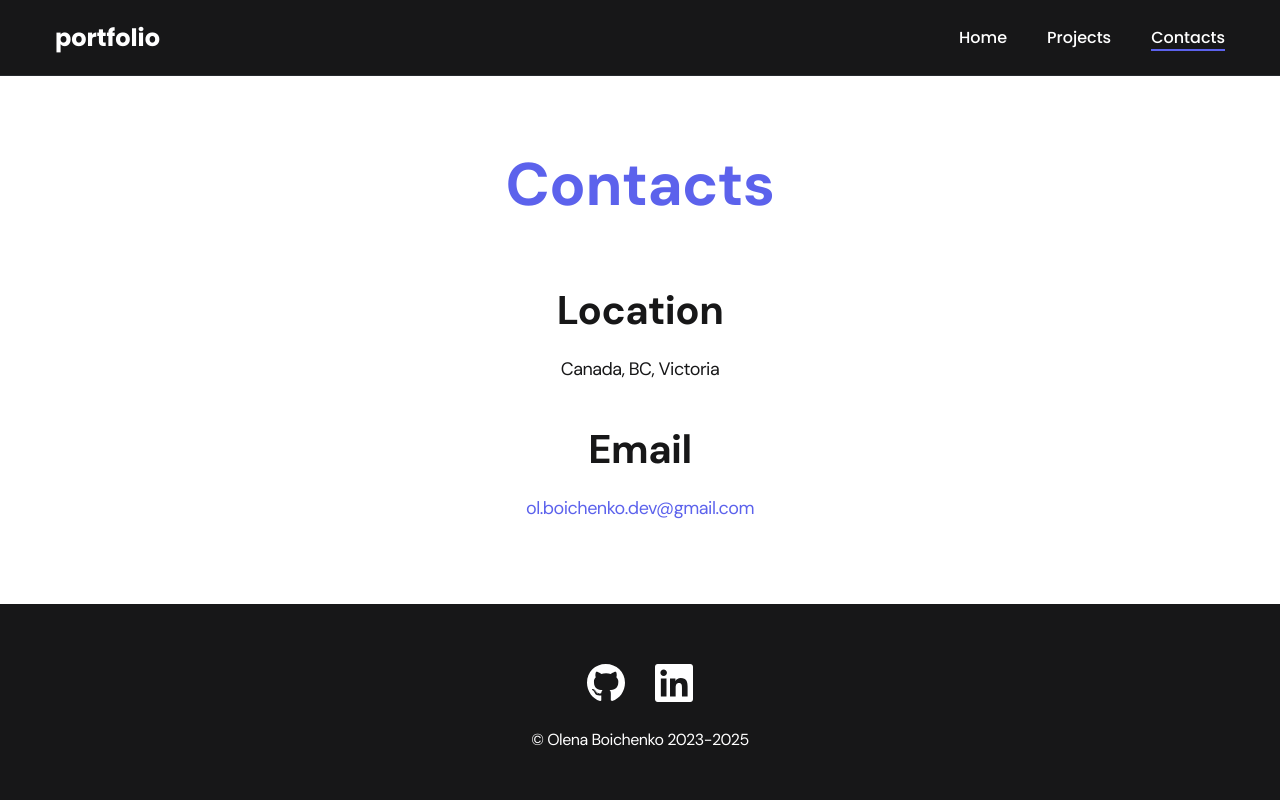
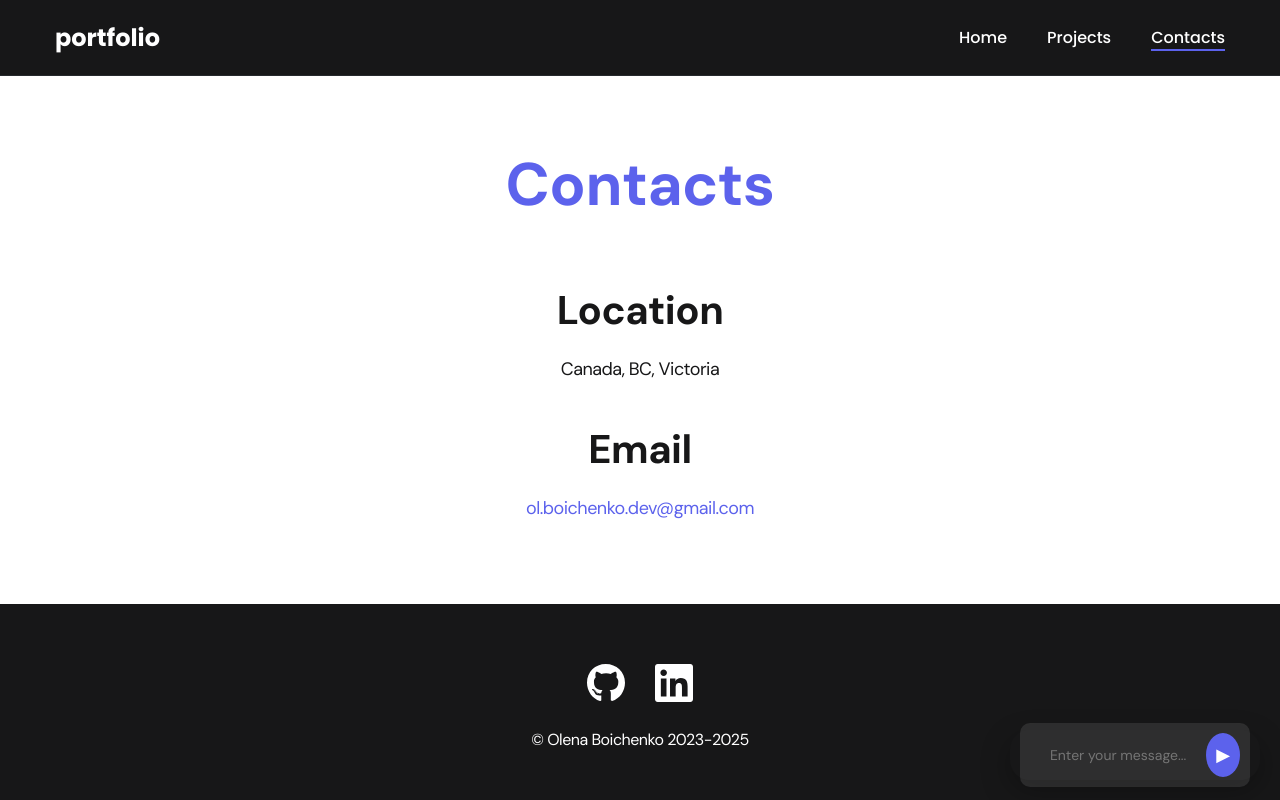
Before and after one commit to OlenaBoichenko/portfolio_new, a React (Create React App) app: page /contacts in a window 1280 px wide. Built offline with nearby package versions, Linux system fonts and the light colour scheme; no server answers.

Commit message:
add chatbot

```diff
--- a/package.json
+++ b/package.json
@@ -3,9 +3,14 @@
   "version": "0.1.0",
   "private": true,
   "dependencies": {
+    "@babel/plugin-transform-private-property-in-object": "^7.16.7",
+    "@babel/plugin-proposal-private-property-in-object": "^7.21.11",
+    "@google/generative-ai": "^0.22.0",
     "@testing-library/jest-dom": "^5.17.0",
     "@testing-library/react": "^13.4.0",
     "@testing-library/user-event": "^13.5.0",
+    "axios": "^1.7.9",
+    "framer-motion": "^12.4.7",
     "react": "^18.3.1",
     "react-dom": "^18.3.1",
     "react-icons": "^5.2.1",
--- a/src/App.js
+++ b/src/App.js
@@ -9,6 +9,7 @@ import { Projects } from "./pages/Projects";
 import { Contacts } from "./pages/Contacts";
 import { ProjectPage } from "./pages/ProjectPage";
 import ScrollToTop from "./utils/ScrollToTop";
+import Chatbot from "./components/chatbot/Chatbot";
 
 function App() {
   return (
@@ -22,6 +23,7 @@ function App() {
           <Route path="/project/:id" element={<ProjectPage />} />
           <Route path="/contacts" element={<Contacts />} />
         </Routes>
+        <Chatbot />
         <Footer />
       </Router>
     </div>
--- /dev/null
+++ b/src/components/chatbot/Chatbot.css
@@ -0,0 +1,112 @@
+.chat-container {
+    width: 350px;
+    height: 450px;
+    /* background: linear-gradient(135deg, #1f1f1f, #2e2e2e); */
+    border-radius: 20px;
+    box-shadow: 0px 10px 30px rgba(0, 0, 0, 0.3);
+    padding: 15px;
+    display: flex;
+    flex-direction: column;
+    position: fixed;
+    bottom: 20px;
+    right: 20px;
+    transition: transform 0.3s ease-in-out;
+  }
+
+  /* .chat-container:hover {
+    transform: scale(1.05);
+  } */
+
+  .chat-container.closed {
+    width: 250px;
+    height: 50px;
+    padding: 10px;
+    display: flex;
+    align-items: center;
+    justify-content: center;
+    cursor: pointer;
+  }
+
+  .chat-container.closed input {
+    width: 100%;
+    background: none;
+    border: none;
+    color: white;
+    text-align: center;
+  }
+
+  .chat-messages {
+    flex: 1;
+    overflow-y: auto;
+    /* padding: 10px; */
+    scrollbar-width: none;
+    background: rgba(255, 255, 255, 0.05);
+    border-radius: 15px;
+  }
+
+  .message {
+    max-width: 80%;
+    padding: 8px 12px;
+    border-radius: 10px;
+    margin: 5px 0;
+    font-size: 14px;
+    line-height: 1.4;
+    word-wrap: break-word;
+    animation: fadeIn 0.3s ease-in-out;
+  }
+
+  .message.user {
+    background: #5c62ec;
+    color: white;
+    align-self: flex-end;
+    text-align: right;
+  }
+
+  .message.bot {
+    background: #333;
+    color: #ddd;
+    align-self: flex-start;
+  }
+
+  .loading {
+    text-align: center;
+    font-size: 16px;
+    color: #bbb;
+  }
+
+  .chat-input {
+    display: flex;
+    padding: 10px;
+    border-radius: 10px;
+    background: rgba(255, 255, 255, 0.1);
+  }
+
+  .chat-input input {
+    flex: 1;
+    border: none;
+    padding: 10px;
+    background: none;
+    color: white;
+    font-size: 14px;
+    outline: none;
+  }
+
+  .chat-input button {
+    background: #5c62ec;
+    border: none;
+    padding: 10px;
+    border-radius: 50%;
+    color: white;
+    font-size: 18px;
+    cursor: pointer;
+    transition: 0.3s;
+  }
+
+  .chat-input button:hover {
+    background: #373cc8;
+  }
+
+  @keyframes fadeIn {
+    from { opacity: 0; transform: translateY(5px); }
+    to { opacity: 1; transform: translateY(0); }
+  }
--- /dev/null
+++ b/src/components/chatbot/Chatbot.js
@@ -0,0 +1,118 @@
+import { useState } from "react";
+import { motion } from "framer-motion";
+import { GoogleGenerativeAI } from "@google/generative-ai";
+import "./Chatbot.css";
+
+
+function Chatbot() {
+  const [messages, setMessages] = useState([
+    { role: "assistant", content: "Hi! I am AI-bot. Ask questions about my portfolio." }
+  ]);
+  const [input, setInput] = useState("");
+  const [loading, setLoading] = useState(false);
+  const [isOpen, setIsOpen] = useState(false);
+
+  const handleFocus = () => setIsOpen(true);
+  const handleBlur = (e) => {
+    if (!e.currentTarget.contains(e.relatedTarget)) {
+      setIsOpen(false);
+    }
+  };
+  const handleKeyDown = (e) => {
+    if (e.key === "Enter") {
+      sendMessage();
+    }
+  };
+
+  const genAI = new GoogleGenerativeAI(process.env.REACT_APP_GEMINI_API_KEY);
+  const systemMessage = {
+    role: "user",
+    parts: [{ text:
+      "You are a friendly AI portfolio assistant for a web developer. " +
+    "Answer simply, clearly and in a kind tone. " +
+    "You can use emoticons 😊 and a little humor. " +
+    "Your tasks: talk about projects, give advice on web development and answer questions." +
+    "\n\nExamples of good answers:\n" +
+    "🔹 User: What technologies do you use?\n" +
+    "✨ Bot: I work on React, Redux and Node.js! These are powerful tools for creating modern websites. 🚀\n\n" +
+    "🔹 User: Tell me about Recipe Finder.\n" +
+    "✨ Bot: This is a cool project for finding recipes! You enter the ingredients, and I find recipes using the API. Convenient, right? 😋🍽️\n\n" +
+    "Be friendly, don't write too formally. Communicate easily and interestingly!" }]
+  };
+
+  const getFriendlyResponse = (text) => {
+    const friendlyPhrases = [
+      "😊 Hope this helped!",
+      "😉 Interesting question, ask again!",
+      "😎 If you need more information, I'm here!",
+      "🤖 I love answering questions! What else are you interested in?",
+    ];
+    const randomPhrase = friendlyPhrases[Math.floor(Math.random() * friendlyPhrases.length)];
+    return text + "\n\n" + randomPhrase;
+  };
+
+
+
+  const sendMessage = async () => {
+    if (!input.trim()) return;
+
+    const newMessages = messages.length === 1
+    ? [systemMessage, { role: "user", parts: [{ text: input }] }]
+    : [...messages.map(msg => ({
+        role: msg.role === "user" ? "user" : "model",
+        parts: [{ text: msg.content }]
+      })), { role: "user", parts: [{ text: input }] }];
+
+    setMessages(prevMessages => [...prevMessages, { role: "user", content: input }]);
+    setInput("");
+    setLoading(true);
+
+    try {
+      const model = genAI.getGenerativeModel({ model: "gemini-1.5-flash-latest" });
+      const result = await model.generateContent({ contents: newMessages });
+
+      const botMessage = result.response?.text() || "Error: empty response from API";
+      setMessages(prevMessages => [...prevMessages, { role: "assistant", content: getFriendlyResponse(botMessage) }]);
+    } catch (error) {
+      console.error(error);
+      setMessages(prevMessages => [...prevMessages, { role: "assistant", content: "AI request error 😞" }]);
+    }
+    setLoading(false);
+  };
+
+  return (
+    <motion.div
+      className={`chat-container ${isOpen ? "open" : "closed"}`}
+      initial={{ height: 50 }}
+      animate={{ height: isOpen ? 450 : 50 }}
+      transition={{ duration: 0.4 }}
+    >
+      <div className="chat-messages">
+        {messages.map((msg, index) => (
+          <motion.p
+            key={index}
+            initial={{ opacity: 0, x: msg.role === "user" ? 50 : -50 }}
+            animate={{ opacity: 1, x: 0 }}
+            transition={{ duration: 0.3 }}
+            className={msg.role === "user" ? "message user" : "message bot"}
+          >
+            <strong>{msg.role === "user" ? "You" : "Bot"}:</strong> {msg.content}
+          </motion.p>
+        ))}
+        {loading && <p className="loading">...</p>}
+      </div>
+      <div className="chat-input">
+        <input
+          value={input}
+          onChange={(e) => setInput(e.target.value)}
+          onFocus={handleFocus}
+          onBlur={handleBlur}
+          onKeyDown={handleKeyDown}
+          placeholder="Enter your message..." />
+        <button onClick={sendMessage}>▶</button>
+      </div>
+    </motion.div>
+  );
+}
+
+export default Chatbot;
```
Also changed, not shown: 2 other files (tests, documents, lock files or other folders).
